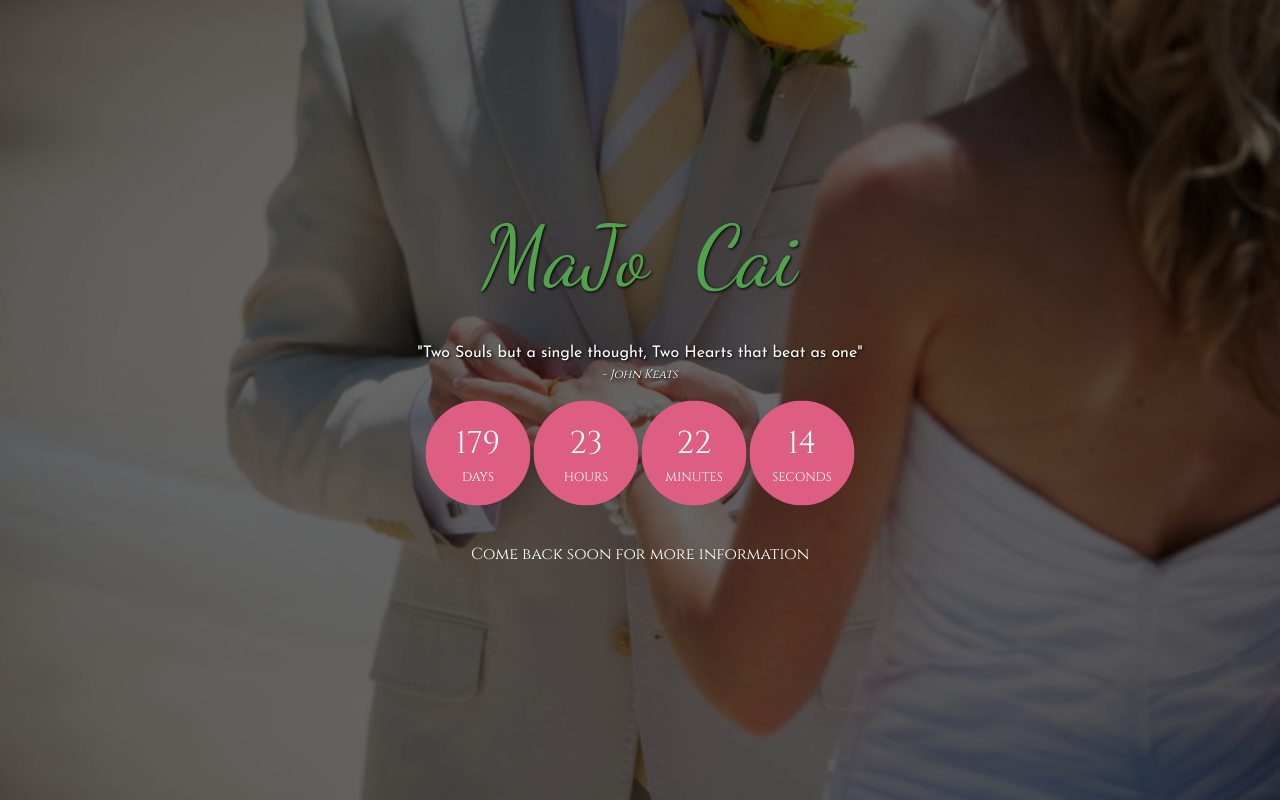
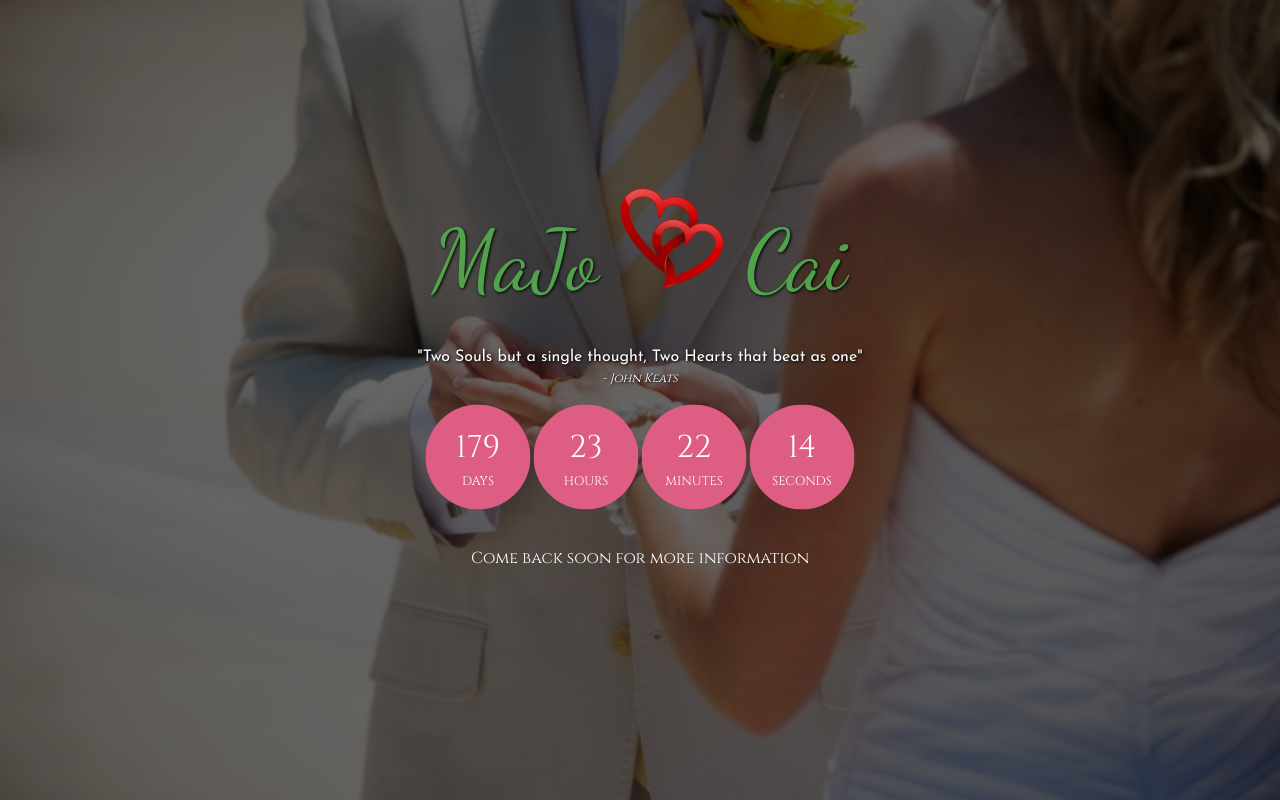
Before and after one commit to essineden/wedding, a website: page index.html in a window 1280 px wide. Drawn offline with nearby package versions, Linux system fonts and the light colour scheme.

Commit message:
Add image in index.html

```diff
--- a/index.html
+++ b/index.html
@@ -44,8 +44,8 @@
         <div id="hero" class="section">
             <div class="wrap bg-dark">
                 <h1 class="title">MaJo <div class="animated pulse infinite">
-                    <!-- <i class="fa fa-heartbeat" aria-hidden="true"></i>
-                    <img src="images/Two_Red_Hearts_PNG_Clipart-990.png" width="100px"> -->
+                    <!-- <i class="fa fa-heartbeat" aria-hidden="true"></i> -->
+                    <img src="images/Two_Red_Hearts_PNG_Clipart-990.png" width="100px">
                 </div> Cai</h1>
                 <p class="quote"> "Two Souls but a single thought, Two Hearts that beat as one" <span>- John Keats</span> </p>
                 <!-- <span id="timer">We are getting married!</span> -->
```
